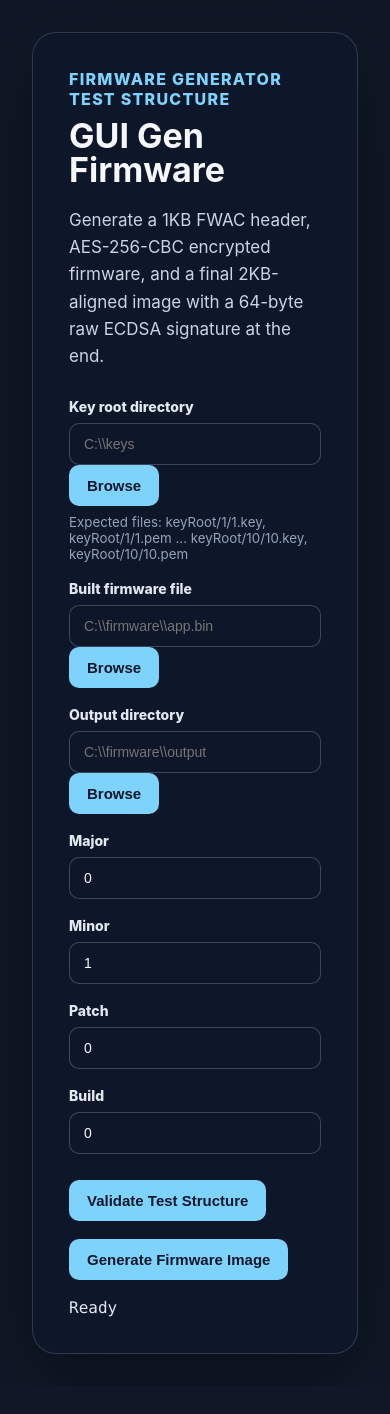
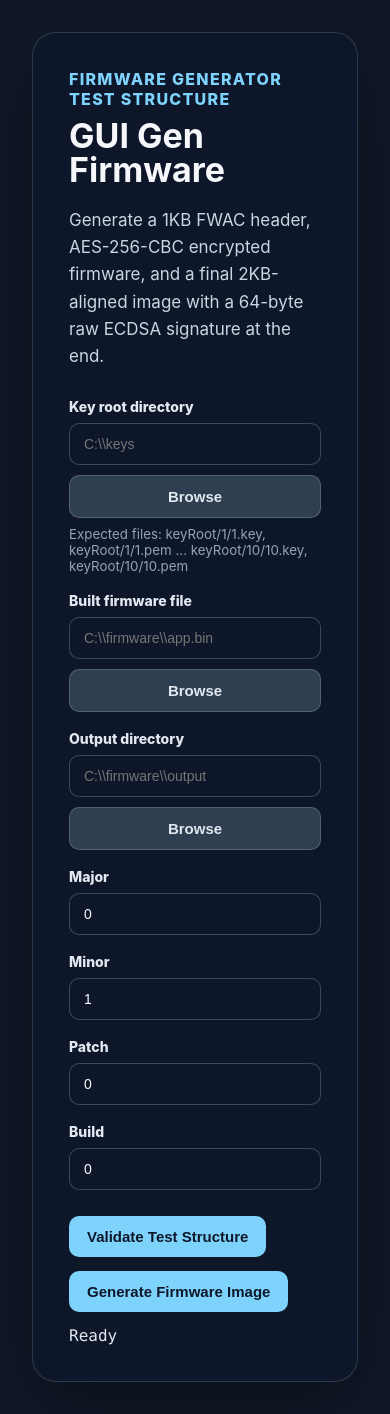
Before and after one commit to YoonpyoHong/GUI_GenFirmware, a React (Vite) app: page / in a window 390 px wide. Before the commit the page ends 1386 px from the top, so only its background shows below. Built offline with nearby package versions, Linux system fonts and the light colour scheme.

Commit message:
Style dialog path controls and generated output panel

```diff
--- a/src/styles.css
+++ b/src/styles.css
@@ -27,10 +27,21 @@ button {
   color: #0f172a;
   background: #7dd3fc;
   cursor: pointer;
+  white-space: nowrap;
 }
 
 button:hover {
   background: #bae6fd;
+}
+
+button.secondary {
+  color: #e2e8f0;
+  background: rgba(51, 65, 85, 0.95);
+  border: 1px solid rgba(148, 163, 184, 0.35);
+}
+
+button.secondary:hover {
+  background: rgba(71, 85, 105, 0.95);
 }
 
 input {
@@ -110,6 +121,12 @@ h3 {
   grid-column: 1 / -1;
 }
 
+.path-row {
+  display: grid;
+  grid-template-columns: minmax(0, 1fr) auto;
+  gap: 10px;
+}
+
 .field span {
   color: #e2e8f0;
   font-size: 14px;
@@ -123,7 +140,8 @@ h3 {
 .actions {
   display: flex;
   align-items: center;
-  gap: 18px;
+  gap: 14px;
+  flex-wrap: wrap;
   margin-top: 26px;
 }
 
@@ -150,6 +168,10 @@ h3 {
   padding: 14px;
   border-radius: 12px;
   background: rgba(30, 41, 59, 0.8);
+}
+
+.summary-list .wide-summary {
+  grid-column: 1 / -1;
 }
 
 .summary-list dt {
@@ -224,8 +246,9 @@ h3 {
     grid-template-columns: 1fr;
   }
 
-  .actions {
+  .actions,
+  .path-row {
     align-items: flex-start;
-    flex-direction: column;
+    grid-template-columns: 1fr;
   }
 }
```
